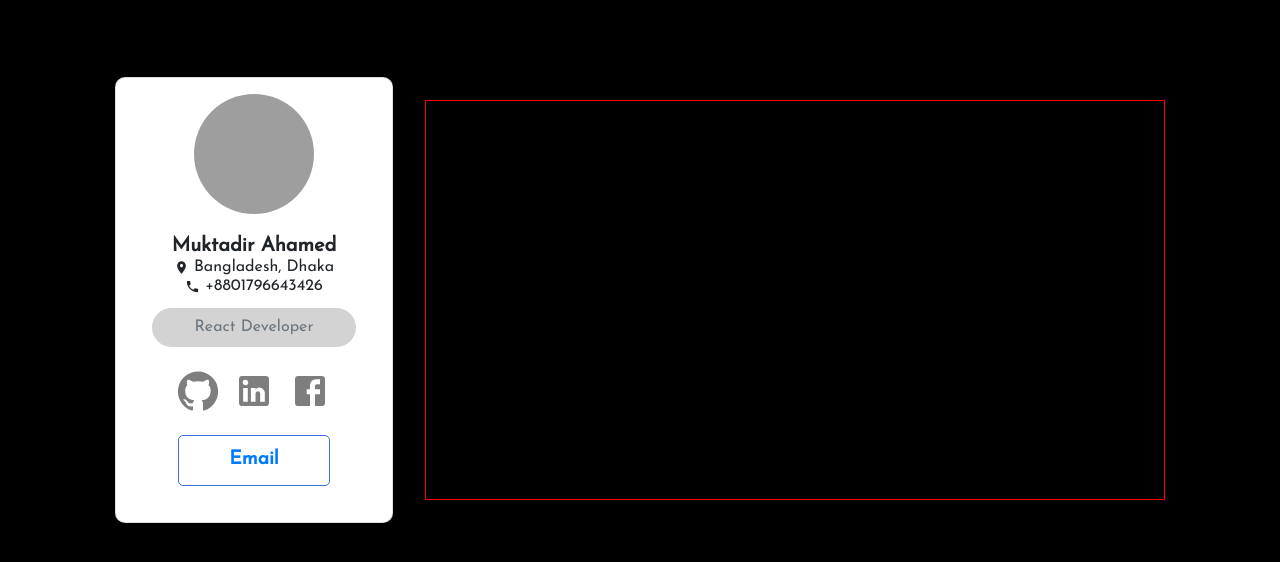
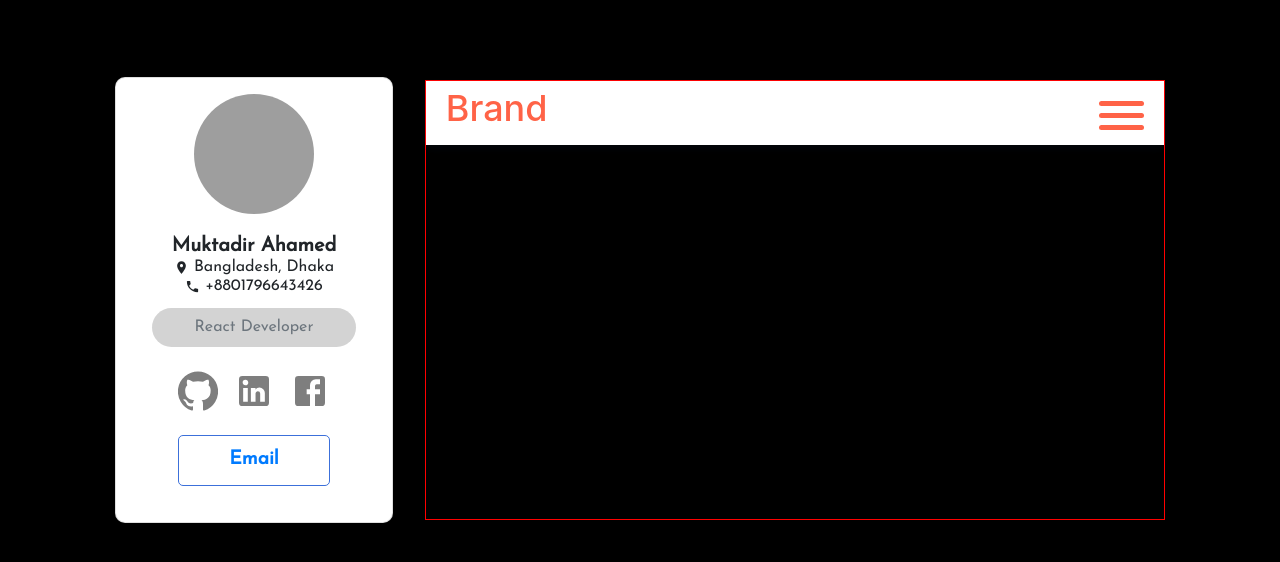
Before and after one commit to Shakib448/personal-portfolio-react, a React (Create React App) app: page / in a window 1280 px wide. Shown: the top 562 px of the page. Built offline with nearby package versions, Linux system fonts and the light colour scheme; grey boxes are pictures that could not be loaded.

Commit message:
Nvigation Added

```diff
--- a/package.json
+++ b/package.json
@@ -16,6 +16,7 @@
     "react-bootstrap": "^1.4.0",
     "react-dom": "^17.0.1",
     "react-scripts": "4.0.0",
+    "styled-components": "^5.2.0",
     "web-vitals": "^0.2.4"
   },
   "scripts": {
--- a/src/Components/Intro/Intro.js
+++ b/src/Components/Intro/Intro.js
@@ -1,6 +1,9 @@
 import React from "react";
 import { Col } from "react-bootstrap";
+import Navigation from "../Navbar/Navigation/Navigation";
 import Profile from "../Profile/Profile";
+import { ThemeProvider } from "styled-components";
+import theme from "./theme";
 
 const Intro = () => {
   return (
@@ -8,9 +11,15 @@ const Intro = () => {
       <Profile />
       <Col
         className="m-3"
-        style={{ border: "1px solid red", height: "400px" }}
+        style={{ border: "1px solid red", height: "440px" }}
         md={8}
-      ></Col>
+      >
+        <ThemeProvider theme={theme}>
+          <>
+            <Navigation />
+          </>
+        </ThemeProvider>
+      </Col>
     </>
   );
 };
--- /dev/null
+++ b/src/Components/Intro/theme.js
@@ -0,0 +1,14 @@
+const theme = {
+  colors: {
+    primary: "tomato",
+    secondary: "aquamarine",
+    text: "#D6E1E4",
+  },
+  breakpoints: {
+    small: "480px",
+    medium: "640px",
+    large: "1024px",
+  },
+};
+
+export default theme;
--- /dev/null
+++ b/src/Components/Navbar/Menu/Menu.js
@@ -0,0 +1,58 @@
+import React from "react";
+import styled from "styled-components";
+
+const MenuButton = styled.button`
+  display: flex;
+  position: absolute;
+  top: 0;
+  right: 20px;
+  align-items: center;
+  justify-content: center;
+  background-color: transparent;
+  border: none;
+  margin: 10px auto;
+  padding: 0;
+  z-index: 99;
+  min-height: 48px;
+`;
+
+const MenuBars = styled.i`
+  display: block;
+  position: relative;
+  width: 45px;
+  height: 5px;
+  border-radius: 20px;
+  background-color: ${(props) =>
+    props.navState === "opened" ? "transparent" : props.theme.colors.primary};
+  transition: 0.3s;
+  &::before,
+  &::after {
+    content: "";
+    position: absolute;
+    left: 0;
+    width: 100%;
+    height: 100%;
+    border-radius: 20px;
+    background-color: ${(props) => props.theme.colors.primary};
+    transition: 0.3s;
+  }
+  &::before {
+    transform: translate(0, -12px);
+    transform: ${(props) => props.navState === "opened" && "rotate(45deg)"};
+  }
+
+  &::after {
+    transform: translate(0, 12px);
+    transform: ${(props) => props.navState === "opened" && "rotate(-45deg)"};
+  }
+`;
+
+const Menu = ({ navState, handleNavState }) => {
+  return (
+    <MenuButton onClick={() => handleNavState()}>
+      <MenuBars navState={navState} />
+    </MenuButton>
+  );
+};
+
+export default Menu;
--- /dev/null
+++ b/src/Components/Navbar/Navigation/Navigation.css
@@ -0,0 +1,42 @@
+.navigation,
+.navigation::after,
+.navigation::before {
+  box-sizing: border-box;
+}
+
+.navigation {
+  display: flex;
+  justify-content: center;
+  align-items: center;
+  background: #0d0c1d;
+  color: #effffa;
+  height: 100vh;
+  text-rendering: optimizeLegibility;
+  font-family: -apple-system, BlinkMacSystemFont, "Segoe UI", Roboto, Helvetica,
+    Arial, sans-serif, "Apple Color Emoji", "Segoe UI Emoji", "Segoe UI Symbol";
+}
+
+h1 {
+  font-size: 2rem;
+  text-align: center;
+  text-transform: uppercase;
+}
+
+img {
+  border-radius: 5px;
+  height: auto;
+  width: 10rem;
+}
+
+div {
+  text-align: center;
+}
+
+small {
+  display: block;
+}
+
+a {
+  color: #343078;
+  text-decoration: none;
+}
--- /dev/null
+++ b/src/Components/Navbar/Navigation/Navigation.js
@@ -0,0 +1,147 @@
+import React, { useState } from "react";
+import styled, { keyframes } from "styled-components";
+
+import Menu from "../Menu/Menu";
+
+const navItems = [
+  {
+    name: "Services",
+    link: "#main",
+  },
+  {
+    name: "Work",
+    link: "#main",
+  },
+  {
+    name: "About",
+    link: "#main",
+  },
+  {
+    name: "Partners",
+    link: "#main",
+  },
+  {
+    name: "Contact",
+    link: "#main",
+  },
+];
+
+const NavContainer = styled.div`
+  width: 100%;
+  height: 64px;
+  background-color: white;
+  box-shadow: rgba(43, 83, 135, 0.08) 0px 3px 8px 0px;
+  display: flex;
+  align-items: center;
+`;
+
+const NavContent = styled.div`
+  flex-basis: 1200px;
+  margin: 0 auto;
+  display: flex;
+  align-items: center;
+  justify-content: space-between;
+`;
+
+const NavBrand = styled.div`
+  margin: 0 20px;
+  width: 160px;
+  color: ${(props) => props.theme.colors.primary};
+`;
+const NavBrandName = styled.h1`
+  font-size: 36px;
+`;
+
+const slideIn = keyframes`
+    from {
+        right: -270px;
+    }
+    to {
+        right: -20px;
+    }
+`;
+
+const slideOut = keyframes`
+    from {
+        right: -20px;
+    }
+    to {
+        right: -270px;
+    }
+`;
+
+const NavList = styled.ul`
+  display: flex;
+  margin: 0 20px;
+
+  position: fixed;
+  top: 0;
+  right: -300px;
+  height: 100vh;
+  width: 250px;
+  overflow: hidden;
+  animation: ${(props) =>
+      props.display === "default"
+        ? null
+        : props.display === "opened"
+        ? slideIn
+        : slideOut}
+    0.3s forwards;
+  flex-direction: column;
+  justify-content: flex-start;
+  padding-top: 65px;
+  background-color: white;
+`;
+
+const NavItem = styled.li`
+  list-style: none;
+  margin: 0 10px;
+`;
+
+const NavLink = styled.a`
+  display: block;
+  font-size: 18px;
+  font-weight: 600;
+  padding: 6px 12px;
+  text-decoration: none;
+  color: ${(props) => props.theme.colors.primary};
+  border-radius: 1px;
+  font-size: 20px;
+  &:hover {
+    color: ${(props) => props.theme.colors.secondary};
+  }
+`;
+
+const Navigation = () => {
+  const [navState, setNavState] = useState("default");
+
+  const handleNavState = () => {
+    if (navState === "default") {
+      setNavState("opened");
+    } else if (navState === "opened") {
+      setNavState("closed");
+    } else {
+      setNavState("opened");
+    }
+  };
+
+  return (
+    <NavContainer>
+      <NavContent>
+        <NavBrand>
+          <NavBrandName>Brand</NavBrandName>
+        </NavBrand>
+        <Menu navState={navState} handleNavState={handleNavState} />
+        <NavList display={navState}>
+          {navItems.map((item) => (
+            <NavItem key={item.name}>
+              <NavLink href={item.link}>{item.name}</NavLink>
+            </NavItem>
+          ))}
+        </NavList>
+      </NavContent>
+    </NavContainer>
+  );
+};
+
+export default Navigation;
--- a/src/Components/Profile/Profile.css
+++ b/src/Components/Profile/Profile.css
@@ -67,15 +67,15 @@
   opacity: 1;
 }
 
-button,
-button::after {
+button.btn,
+button.btn::after {
   -webkit-transition: all 0.3s;
   -moz-transition: all 0.3s;
   -o-transition: all 0.3s;
   transition: all 0.3s;
 }
 
-button {
+button.btn {
   background: none;
   border: 1px solid #3c70da;
   border-radius: 5px;
@@ -89,19 +89,19 @@ button {
   z-index: 1;
 }
 
-button::before,
-button::after {
+button.btn::before,
+button.btn::after {
   background: #000;
   content: "";
   position: absolute;
   z-index: -1;
 }
 
-button:hover {
+button.btn:hover {
   color: #fff;
   border: 1px solid #fff;
 }
-button:hover > a {
+button.btn:hover > a {
   color: #fff;
 }
 
--- a/src/Components/Profile/Profile.js
+++ b/src/Components/Profile/Profile.js
@@ -48,7 +48,7 @@ const Profile = () => {
               </i>
             </a>
           </div>
-          <button className="btn-2">
+          <button className="btn btn-2">
             <a
               style={{ textDecoration: "none" }}
               href="mailto: shakiba448@gmail.com "
```
Also changed, not shown: 2 other files (tests, documents, lock files or other folders).
